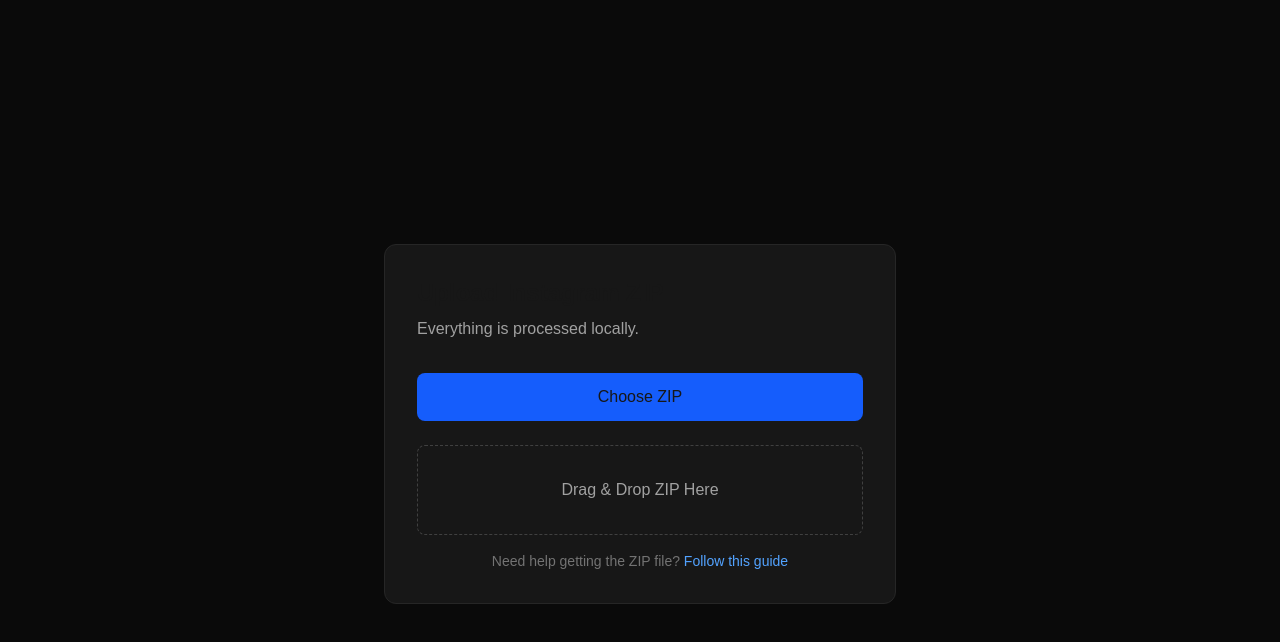
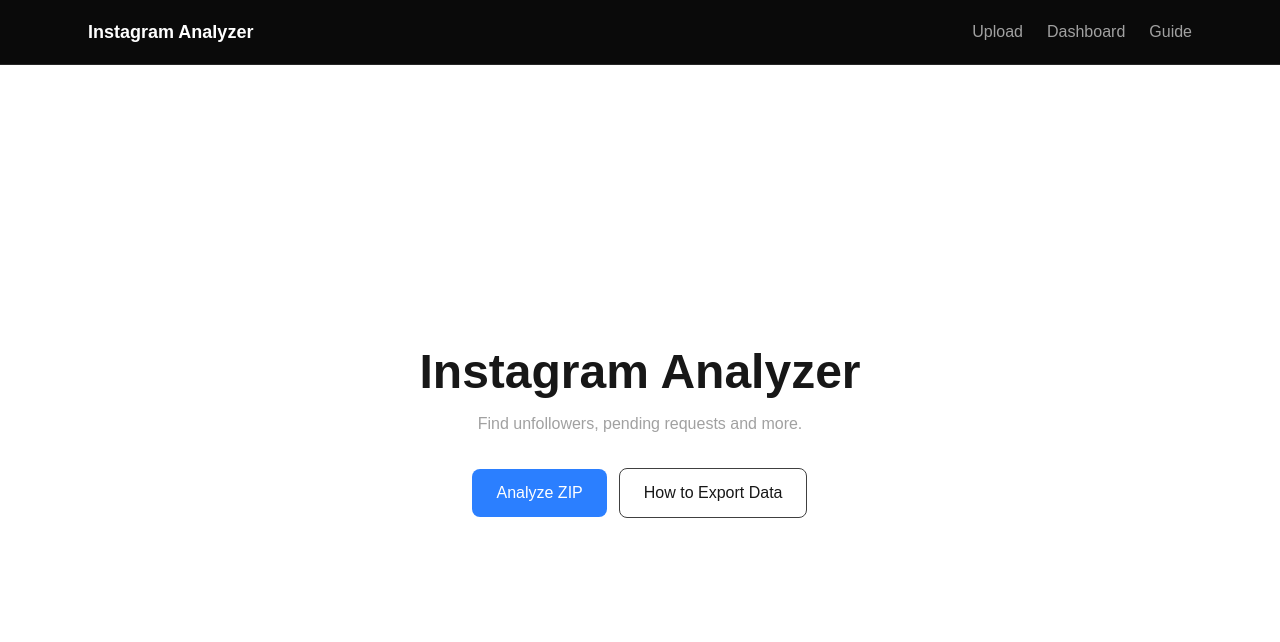
Before and after one commit to umidrza/instagram-analyzer, a Next.js app: page / in a window 1280 px wide. Shown: the top 642 px of the page. Built offline with nearby package versions, Linux system fonts and the light colour scheme.

Commit message:
Create navbar and seperate pages

```diff
--- a/package.json
+++ b/package.json
@@ -12,7 +12,8 @@
     "fflate": "^0.8.3",
     "next": "16.3.0",
     "react": "19.2.8",
-    "react-dom": "19.2.8"
+    "react-dom": "19.2.8",
+    "zustand": "^5.0.14"
   },
   "devDependencies": {
     "@tailwindcss/postcss": "^4",
--- /dev/null
+++ b/src/app/dashboard/page.tsx
@@ -0,0 +1,36 @@
+"use client";
+
+import Link from "next/link";
+import Dashboard from "@/components/dashboard";
+import { useAnalysisStore } from "@/store/analysis";
+
+export default function DashboardPage() {
+    const analysis = useAnalysisStore(
+        (state) => state.analysis
+    );
+
+    if (!analysis) {
+        return (
+            <main className="flex min-h-[calc(100vh-65px)] flex-col items-center justify-center gap-4">
+                <p className="text-neutral-400">
+                    Upload your archive first.
+                </p>
+
+                <Link
+                    href="/upload"
+                    className="rounded-lg bg-blue-600 px-4 py-2 font-medium text-white transition hover:bg-blue-700"
+                >
+                    Upload Archive
+                </Link>
+            </main>
+        );
+    }
+
+    return (
+        <main className="p-6">
+            <div className="mx-auto max-w-6xl">
+                <Dashboard data={analysis} />
+            </div>
+        </main>
+    );
+}
--- a/src/app/layout.tsx
+++ b/src/app/layout.tsx
@@ -1,6 +1,7 @@
 import type { Metadata } from "next";
 import { Geist, Geist_Mono } from "next/font/google";
 import "./globals.css";
+import Navbar from "@/components/layout/Navbar";
 
 const geistSans = Geist({
   variable: "--font-geist-sans",
@@ -13,8 +14,9 @@
 });
 
 export const metadata: Metadata = {
-  title: "Create Next App",
-  description: "Generated by create next app",
+  title: "Instagram Analyzer",
+  description:
+    "Analyze your Instagram data export locally. Discover unfollowers, pending follow requests and more.",
 };
 
 export default function RootLayout({ children }: LayoutProps<"/">) {
@@ -23,7 +25,10 @@
       lang="en"
       className={`${geistSans.variable} ${geistMono.variable} h-full antialiased`}
     >
-      <body className="min-h-full flex flex-col">{children}</body>
+      <body className="min-h-full flex flex-col">
+        <Navbar/>
+        {children}
+        </body>
     </html>
   );
 }
--- a/src/app/page.tsx
+++ b/src/app/page.tsx
@@ -1,24 +1,33 @@
-"use client";
-
-import { useState } from "react";
-import type { AnalysisResult } from "@/types/domain";
-import UploadCard from "@/components/upload/UploadCard";
-import Dashboard from "@/components/dashboard";
+import Link from "next/link";
 
 export default function Home() {
-  const [analysis, setAnalysis] = useState<AnalysisResult | null>(null);
+  return (
+    <main className="flex min-h-[calc(100vh-65px)] items-center justify-center">
+      <div className="text-center">
+        <h1 className="text-5xl font-bold">
+          Instagram Analyzer
+        </h1>
 
-  return (
-    <main className="min-h-screen bg-neutral-950 p-6">
-      {analysis ? (
-        <div className="mx-auto w-full max-w-6xl">
-          <Dashboard data={analysis} />
+        <p className="mt-4 text-neutral-400">
+          Find unfollowers, pending requests and more.
+        </p>
+
+        <div className="mt-8 flex flex-col items-center justify-center gap-3 sm:flex-row">
+          <Link
+            href="/upload"
+            className="inline-flex rounded-lg bg-blue-500 px-6 py-3 font-medium text-white transition hover:bg-blue-600"
+          >
+            Analyze ZIP
+          </Link>
+
+          <Link
+            href="/how-to-export"
+            className="inline-flex rounded-lg border border-neutral-700 px-6 py-3 font-medium transition hover:bg-neutral-900"
+          >
+            How to Export Data
+          </Link>
         </div>
-      ) : (
-        <div className="flex min-h-screen items-center justify-center">
-          <UploadCard onAnalysisComplete={setAnalysis} />
-        </div>
-      )}
+      </div>
     </main>
   );
 }
--- /dev/null
+++ b/src/app/upload/page.tsx
@@ -0,0 +1,23 @@
+"use client";
+
+import { useRouter } from "next/navigation";
+import UploadCard from "@/components/upload/UploadCard";
+import { useAnalysisStore } from "@/store/analysis";
+
+export default function UploadPage() {
+    const router = useRouter();
+    const setAnalysis = useAnalysisStore(
+        (state) => state.setAnalysis
+    );
+
+    return (
+        <main className="flex min-h-[calc(100vh-65px)] items-center justify-center p-6">
+            <UploadCard
+                onAnalysisComplete={(result) => {
+                    setAnalysis(result);
+                    router.push("/dashboard");
+                }}
+            />
+        </main>
+    );
+}
--- /dev/null
+++ b/src/components/layout/Navbar.tsx
@@ -0,0 +1,120 @@
+"use client";
+
+import Link from "next/link";
+import { usePathname } from "next/navigation";
+import { useState } from "react";
+
+const links = [
+  {
+    href: "/upload",
+    label: "Upload",
+  },
+  {
+    href: "/dashboard",
+    label: "Dashboard",
+  },
+  {
+    href: "/how-to-export",
+    label: "Guide",
+  },
+];
+
+export default function Navbar() {
+  const pathname = usePathname();
+  const [open, setOpen] = useState(false);
+
+  return (
+    <nav className="relative border-b border-neutral-800 bg-neutral-950">
+      <div className="mx-auto flex h-16 max-w-6xl items-center px-6">
+        {/* Logo */}
+        <Link
+          href="/"
+          className="text-lg font-semibold text-white"
+          onClick={() => setOpen(false)}
+        >
+          Instagram Analyzer
+        </Link>
+
+        {/* Desktop Navigation */}
+        <div className="ml-auto hidden items-center gap-6 md:flex">
+          {links.map((link) => (
+            <Link
+              key={link.href}
+              href={link.href}
+              className={
+                pathname === link.href
+                  ? "text-white"
+                  : "text-neutral-400 transition-colors hover:text-white"
+              }
+            >
+              {link.label}
+            </Link>
+          ))}
+        </div>
+
+        {/* Mobile Toggle */}
+        <button
+          onClick={() => setOpen((prev) => !prev)}
+          aria-label="Toggle menu"
+          className="ml-auto flex h-10 w-10 items-center justify-center rounded-md text-neutral-300 transition hover:bg-neutral-900 md:hidden"
+        >
+          {open ? (
+            <svg
+              className="h-6 w-6"
+              fill="none"
+              stroke="currentColor"
+              strokeWidth={2}
+              viewBox="0 0 24 24"
+            >
+              <path
+                strokeLinecap="round"
+                strokeLinejoin="round"
+                d="M6 6l12 12M18 6L6 18"
+              />
+            </svg>
+          ) : (
+            <svg
+              className="h-6 w-6"
+              fill="none"
+              stroke="currentColor"
+              strokeWidth={2}
+              viewBox="0 0 24 24"
+            >
+              <path
+                strokeLinecap="round"
+                strokeLinejoin="round"
+                d="M4 6h16M4 12h16M4 18h16"
+              />
+            </svg>
+          )}
+        </button>
+      </div>
+
+      {/* Mobile Menu */}
+      <div
+        className={`absolute left-0 top-full z-50 w-full border-t border-neutral-800 bg-neutral-950 shadow-lg transition-all duration-200 ease-out md:hidden ${
+          open
+            ? "visible translate-y-0 opacity-100"
+            : "invisible -translate-y-2 opacity-0"
+        }`}
+      >
+        <div className="mx-auto flex max-w-6xl flex-col gap-2 px-6 py-4">
+          {links.map((link) => (
+            <Link
+              key={link.href}
+              href={link.href}
+              onClick={() => setOpen(false)}
+              className={`rounded-md px-3 py-2 transition-colors ${
+                pathname === link.href
+                  ? "bg-neutral-900 text-white"
+                  : "text-neutral-400 hover:bg-neutral-900 hover:text-white"
+              }`}
+            >
+              {link.label}
+            </Link>
+          ))}
+        </div>
+      </div>
+    </nav>
+  );
+}
--- /dev/null
+++ b/src/store/analysis.ts
@@ -0,0 +1,22 @@
+import { create } from "zustand";
+import type { AnalysisResult } from "@/types/domain";
+
+interface AnalysisStore {
+  analysis: AnalysisResult | null;
+  setAnalysis: (analysis: AnalysisResult) => void;
+  clearAnalysis: () => void;
+}
+
+export const useAnalysisStore = create<AnalysisStore>((set) => ({
+  analysis: null,
+
+  setAnalysis: (analysis) =>
+    set({
+      analysis,
+    }),
+
+  clearAnalysis: () =>
+    set({
+      analysis: null,
+    }),
+}));
```
Also changed, not shown: 1 other file (tests, documents, lock files or other folders).
